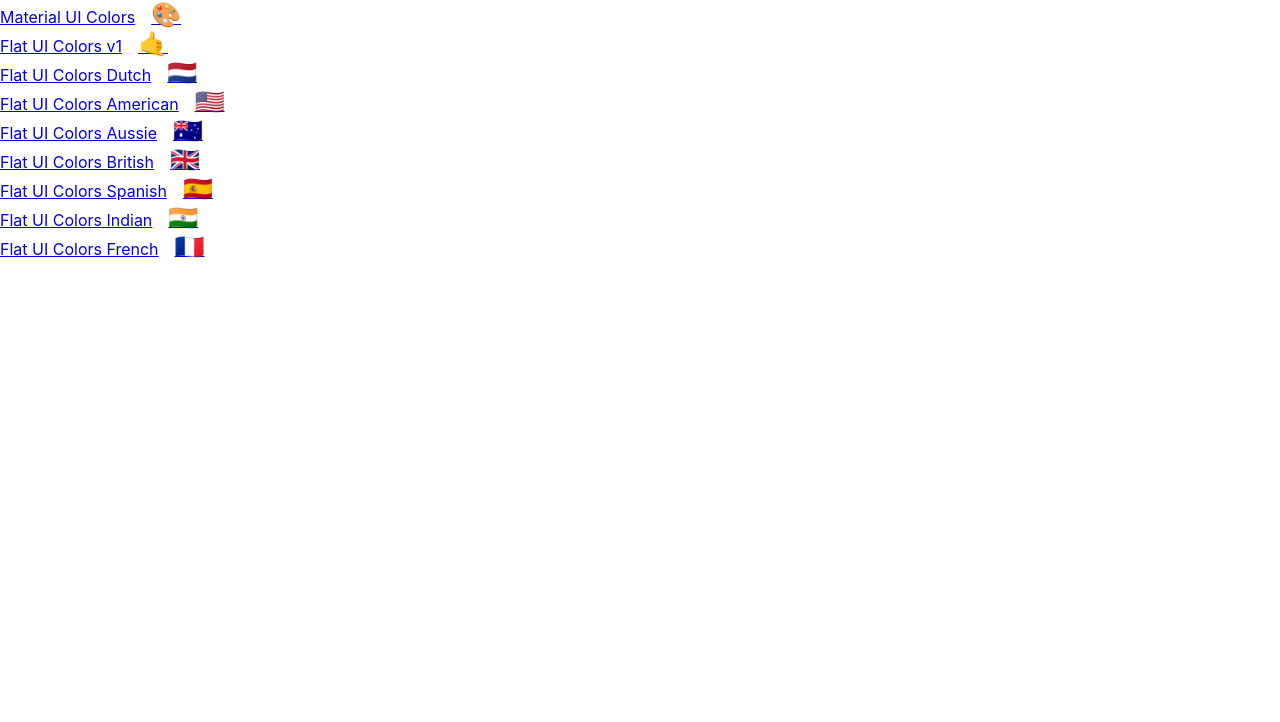
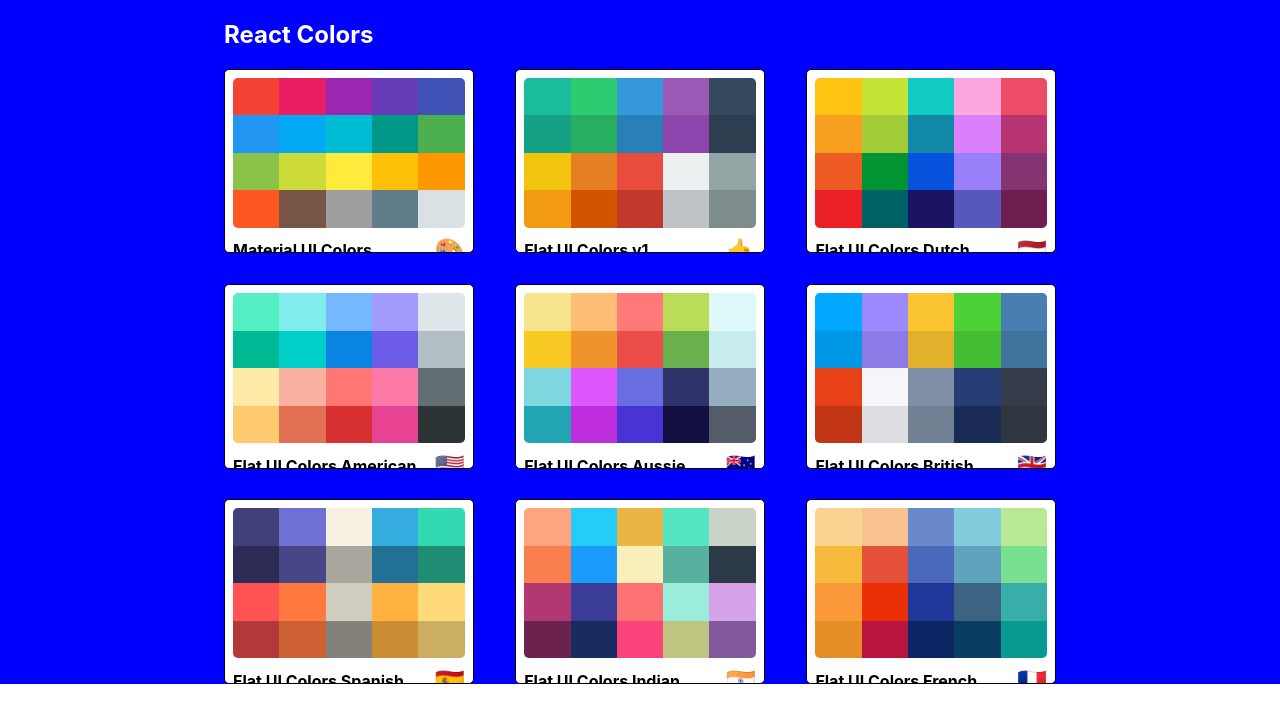
Before and after one commit to ElyTgy/colors, a React (Create React App) app: page / in a window 1280 px wide. Shown: the top 722 px of the page. Built offline with nearby package versions, Linux system fonts and the light colour scheme.

Commit message:
mini palettes

```diff
--- /dev/null
+++ b/src/MiniPalette.js
@@ -0,0 +1,67 @@
+import React from "react";
+import { withStyles } from "@material-ui/styles";
+
+const styles = {
+  root: {
+    backgroundColor: "white",
+    border: "1px solid black",
+    borderRadius: "5px",
+    padding: "0.5rem",
+    position: "relative",
+    overflow: "hidden",
+    "&:hover": {
+      cursor: "pointer"
+    }
+  },
+  colors: {
+    backgroundColor: "#dae1e4",
+    height: "150px",
+    width: "100%",
+    borderRadius: "5px",
+    overflow: "hidden"
+  },
+  title: {
+    display: "flex",
+    justifyContent: "space-between",
+    alignItems: "center",
+    margin: "0",
+    color: "black",
+    paddingTop: "0.5rem",
+    fontSize: "1rem",
+    position: "relative"
+  },
+  emoji: {
+    marginLeft: "0.5rem",
+    fontSize: "1.5rem"
+  },
+  miniColor: {
+    height: "25%",
+    width: "20%",
+    display: "inline-block",
+    margin: "0 auto",
+    position: "relative",
+    marginBottom: "-4px"
+  }
+};
+
+function MiniPalette(props) {
+  const { classes, paletteName, emoji, colors } = props;
+  const miniColorBoxes = colors.map(color => (
+    <div
+      className={classes.miniColor}
+      style={{ backgroundColor: color.color }}
+      key={color.name}
+    />
+  ));
+
+  return (
+    <div className={classes.root}>
+      <div className={classes.colors}>{miniColorBoxes}</div>
+      <h5 className={classes.title}>
+        {paletteName} <span className={classes.emoji}>{emoji}</span>
+      </h5>
+    </div>
+  );
+}
+
+export default withStyles(styles)(MiniPalette);
--- a/src/PaletteList.js
+++ b/src/PaletteList.js
@@ -1,19 +1,63 @@
 import React, { Component } from 'react'
 import {Link} from 'react-router-dom'
+import MiniPalette from './MiniPalette'
+import {withStyles} from "@material-ui/styles"
 
-export default class PaletteList extends Component {
+const styles = {
+    root: {
+        backgroundColor: "blue",
+        height: "100%",
+        display: "flex",
+        alignItems: "flex-start",
+        justifyContent: "center"
+    },
+    container: {
+        width:"65%",
+        display:"flex",
+        alignItems:"flex-start",
+        flexDirextion: "column",
+        flexWrap:"wrap"
+    },
+    nav:{
+        display:"flex",
+        width:"100%",
+        justifyContent:"space-between",
+        color: "white"
+    },
+    palettes: {
+        boxSizing:"border-box",
+        width:"100%",
+        display:"grid",
+        gridTemplateColumns:"repeat(3, 30%)",
+        gridGap: "5%"
+    }
+}
+
+
+class PaletteList extends Component {
     render() {
+        //let palettes = this.props.palettes.map(palette =>
+        //<Link to={`palette/${palette.id}`}>
+        //    <div className="link-content">
+        //        <span className="name">{palette.paletteName}</span>
+        //        <span className="emoji">{palette.emoji}</span>
+        //    </div>
+        //</Link>)
         let palettes = this.props.palettes.map(palette =>
-        <Link to={`palette/${palette.id}`}>
-            <div className="link-content">
-                <span className="name">{palette.paletteName}</span>
-                <span className="emoji">{palette.emoji}</span>
-            </div>
-        </Link>)
+            <MiniPalette {...palette}/>)
         return (
-            <div>
-                {palettes}
+            <div className={this.props.classes.root}>
+                <div className={this.props.classes.container}>
+                    <nav className={this.props.classes.nav}>
+                        <h1>React Colors</h1>
+                    </nav>
+                    <div className={this.props.classes.palettes}>
+                        {palettes}
+                    </div>
+                </div>
             </div>
         )
     }
 }
+
+export default withStyles(styles)(PaletteList)
```
